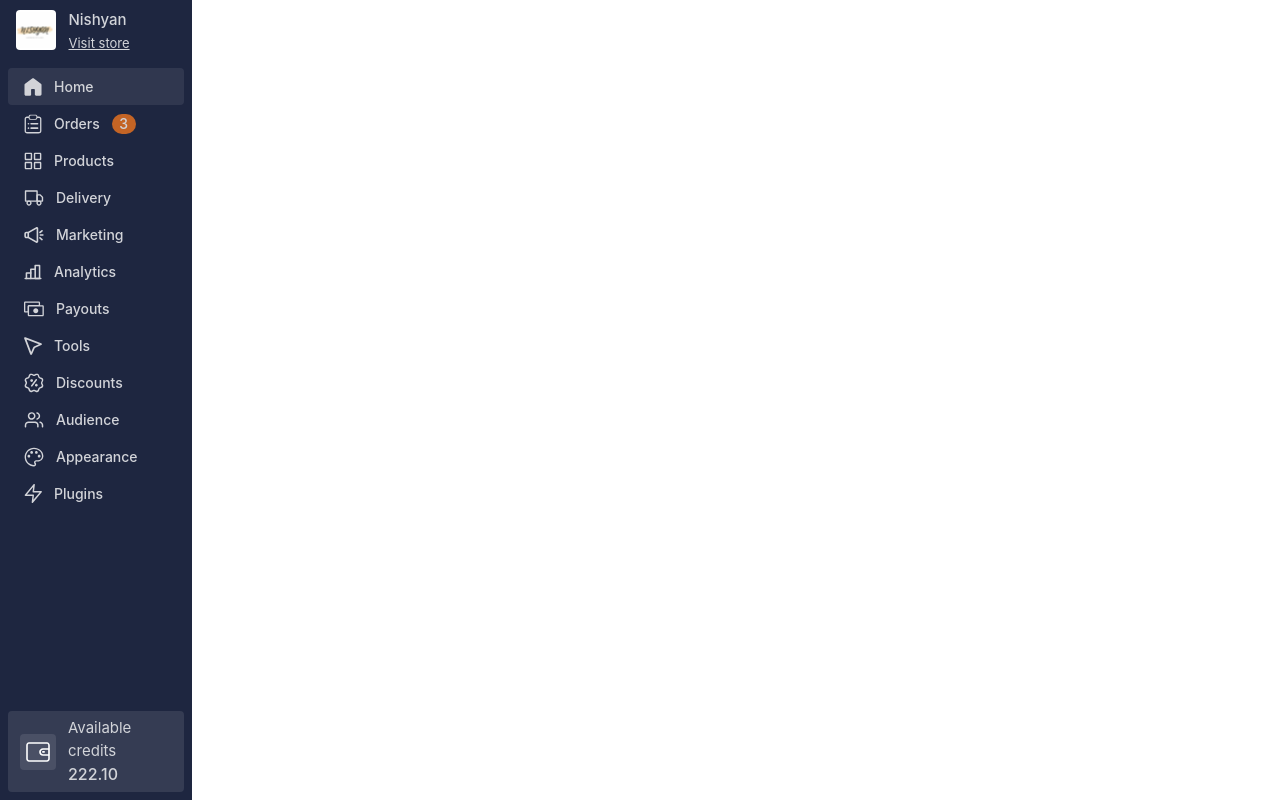
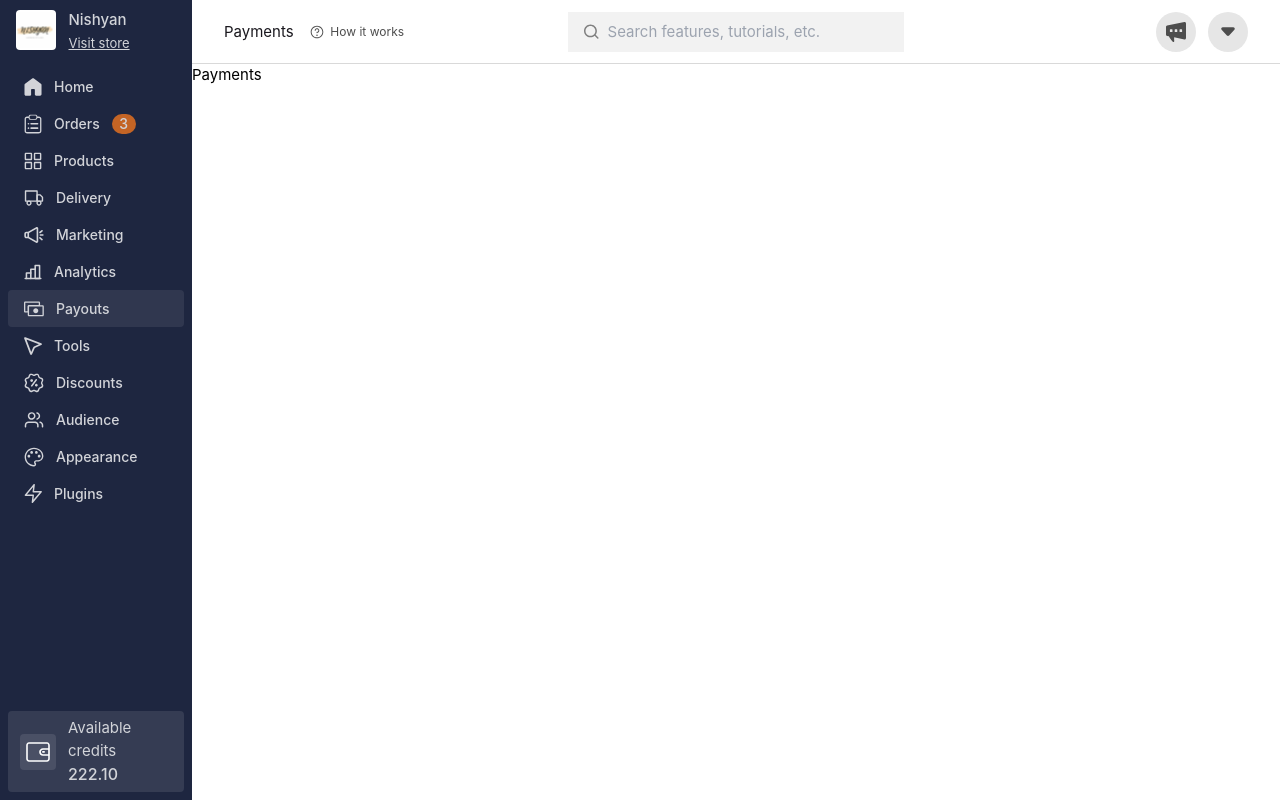
Before and after one commit to SujithThirumalaisamy/dukaan-intern, a React (Vite) app in the folder frontend/: page / in a window 1280 px wide. Built offline with nearby package versions, Linux system fonts and the light colour scheme.

Commit message:
Added Top Bar

```diff
--- a/frontend/src/App.css
+++ b/frontend/src/App.css
@@ -1,5 +1,12 @@
-.sidebar{
-  background-color:#1e2640 ;
+.layout {
+  display: flex;
+}
+.right {
+}
+.left {
+}
+.sidebar {
+  background-color: #1e2640;
   width: 15vw;
   height: 100vh;
   padding: 8px;
@@ -8,7 +15,7 @@
   flex-direction: column;
   justify-content: space-between;
 }
-.sidebar-header{
+.sidebar-header {
   width: 100%;
   padding: 1px 8px;
   display: flex;
@@ -17,38 +24,38 @@
   gap: 12px;
   margin-bottom: 16px;
 }
-.sh-logo{
+.sh-logo {
   width: 40px;
   height: 40px;
   background-color: #fff;
   border-radius: 4px;
-  margin-right:0.5px;
+  margin-right: 0.5px;
 }
-.sh-store{
+.sh-store {
   height: 42px;
   margin: 0;
   padding: 0;
   display: flex;
   flex-direction: column;
-  justify-content:space-between ;
+  justify-content: space-between;
 }
-.sh-store-name{
+.sh-store-name {
   width: 170px;
   font-size: 15px;
   font-weight: 500;
   line-height: 22px;
 }
-.sh-store-link{
+.sh-store-link {
   width: 170px;
   font-size: 13px;
   line-height: 15px;
   text-decoration: underline;
 }
-.nav-items{
+.nav-items {
   height: 85vh;
   overflow: hidden;
 }
-.nav-item{
+.nav-item {
   padding: 8px 16px;
   display: flex;
   align-items: center;
@@ -56,46 +63,47 @@
   opacity: 0.8;
   gap: 12px;
   font-size: 14px;
-  font-weight:500 ;
+  font-weight: 500;
   cursor: pointer;
   border-radius: 4px;
   transition: background-color 0.1s linear;
 }
-.nav-item.selected{
-  background-color: rgba(255,255,255,0.1);
+.nav-item.selected {
+  background-color: rgba(255, 255, 255, 0.1);
 }
-.nav-item.selected:hover{
-  background-color: rgba(255,255,255,0.05);
+.nav-item.selected:hover {
+  background-color: rgba(255, 255, 255, 0.05);
 }
-.nav-item:hover{
-  background-color: rgba(48, 56, 79,0.5);
+.nav-item:hover {
+  background-color: rgba(48, 56, 79, 0.5);
 }
-.nav-item,.ni-text{
+.nav-item,
+.ni-text {
   display: flex;
 }
-.noti-circle{
+.noti-circle {
   width: 24px;
   height: 20px;
-  background-color: #EE741F;
+  background-color: #ee741f;
   display: flex;
   align-items: center;
   justify-content: center;
   border-radius: 10px;
 }
-.nav-item-children{
+.nav-item-children {
   font-size: 13px;
   line-height: 16px;
-  font-weight:500 ;
+  font-weight: 500;
 }
-.nav-item-child{
+.nav-item-child {
   margin: 4px 0px 4px 48px;
   cursor: pointer;
   opacity: 0.8;
 }
-.nav-item-child.selected{
+.nav-item-child.selected {
   opacity: 1;
 }
-.nav-bottom{
+.nav-bottom {
   width: 100%;
   background-color: rgba(53, 60, 83);
   display: flex;
@@ -103,7 +111,7 @@
   padding: 6px 12px;
   border-radius: 4px;
 }
-.nb-icon{
+.nb-icon {
   width: 36px;
   height: 36px;
   padding: 8.2px 6.2px;
@@ -112,15 +120,83 @@
   border-radius: 4px;
   margin-right: 12px;
 }
-.nb-text{
+.nb-text {
   display: flex;
   flex-direction: column;
 }
-.nb-text.credits-header{
+.nb-text.credits-header {
   font-size: 13px;
   opacity: 0.8;
 }
-.nb-text .credits{
+.nb-text .credits {
   font-size: 16px;
   font-weight: 500;
 }
+.top-bar {
+  display: flex;
+  width: 85vw;
+  align-items: center;
+  gap: 16px;
+  height: 64px;
+  padding: 12px 32px;
+  border-bottom: 1px solid #D9D9D9;
+}
+.tb-icon-wrapper {
+  background: #e6e6e6;
+  width: 40px;
+  height: 40px;
+  border-radius: 50%;
+  display: flex;
+  align-items: center;
+  justify-content: center;
+}
+.tb-left {
+  display: flex;
+  width: 420px;
+  gap: 16px;
+}
+.tb-center {
+  width: 420px;
+  display: flex;
+  background-color: #f2f2f2;
+  align-items: center;
+  justify-content: center;
+  padding: 9px 16px;
+  border-radius: px;
+}
+.search-box {
+  background-color: #f2f2f2;
+  border: 0;
+  outline: 0;
+  width: 100%;
+  padding-left: 8px;
+  font-size: 15px;
+  line-height: 22px;
+}
+.search-box:active{
+  outline: 0;
+  border: 0;
+}
+.tb-right {
+  display: flex;
+  width: 420px;
+  align-items: center;
+  justify-content: flex-end;
+  gap:12px
+}
+.page-title {
+  font-size: 15px;
+  font-weight: 400;
+  line-height: 22px;
+  color: #1a181e;
+}
+.page-hint {
+  display: flex;
+  font-size: 12px;
+  line-height: 16px;
+  display: flex;
+  align-items: center;
+  justify-content: center;
+  gap: 6.7px;
+  color: #4d4d4d;
+}
--- a/frontend/src/App.jsx
+++ b/frontend/src/App.jsx
@@ -1,14 +1,21 @@
+import { useState } from 'react';
 import './App.css'
-import Payments from './components/Payments'
 import Sidebar from './components/Sidebar'
+import Topbar from './components/Topbar'
+import DynamicPageRenderer from './utils/DynamicPageRenderer';
 
 function App() {
-
+  const [selectedNav, setSelectedNav] = useState("Payouts");
   return (
-    <>
-      <Sidebar />
-      {/* <Payments /> */}
-    </>
+    <div className='layout'>
+      <div className="left">
+      <Sidebar selectedNav={selectedNav} setSelectedNav={setSelectedNav} />
+      </div>
+      <div className="right">
+      <Topbar title={selectedNav}/>
+      <DynamicPageRenderer pageName={selectedNav} />
+      </div>
+    </div>
   )
 }
 
--- /dev/null
+++ b/frontend/src/assets/AnnouncementIcon.jsx
@@ -0,0 +1,16 @@
+export default function AnnouncementIcon() {
+  return (
+    <svg
+      width="20"
+      height="20"
+      viewBox="0 0 20 20"
+      fill="none"
+      xmlns="http://www.w3.org/2000/svg"
+    >
+      <path
+        d="M18.4211 0.0237288L1.11579 3.38234C0.463158 3.49896 0 4.1287 0 4.85174V12.5019C0 13.225 0.463158 13.8547 1.11579 13.9713L2.88421 14.3212C3.6 15.6273 4.94737 17.8897 6.75789 19.7323C7.36842 20.362 8.37895 19.8022 8.25263 18.8693C8.08421 17.6331 8.12632 16.3037 8.18947 15.3707L18.4211 17.3766C19.2421 17.5398 20 16.8401 20 15.9072V1.49312C20 0.560174 19.2421 -0.139537 18.4211 0.0237288ZM6.46316 9.6331C6.46316 9.88966 6.27368 10.0996 6.04211 10.0996H4.31579C4.08421 10.0996 3.89474 9.88966 3.89474 9.6331V7.72056C3.89474 7.464 4.08421 7.25408 4.31579 7.25408H6.04211C6.27368 7.25408 6.46316 7.464 6.46316 7.72056V9.6331ZM11.2842 9.6331C11.2842 9.88966 11.0947 10.0996 10.8632 10.0996H9.13684C8.90526 10.0996 8.71579 9.88966 8.71579 9.6331V7.72056C8.71579 7.464 8.90526 7.25408 9.13684 7.25408H10.8632C11.0947 7.25408 11.2842 7.464 11.2842 7.72056V9.6331ZM16.1263 9.6331C16.1263 9.88966 15.9368 10.0996 15.7053 10.0996H13.9789C13.7474 10.0996 13.5579 9.88966 13.5579 9.6331V7.72056C13.5579 7.464 13.7474 7.25408 13.9789 7.25408H15.6842C15.9158 7.25408 16.1053 7.464 16.1053 7.72056V9.6331H16.1263Z"
+        fill="#4D4D4D"
+      />
+    </svg>
+  );
+}
--- /dev/null
+++ b/frontend/src/assets/DropDownTriangleIcon.jsx
@@ -0,0 +1,18 @@
+import React from "react";
+
+export default function DropDownTriangleIcon() {
+  return (
+    <svg
+      width="14"
+      height="9"
+      viewBox="0 0 14 9"
+      fill="none"
+      xmlns="http://www.w3.org/2000/svg"
+    >
+      <path
+        d="M8.11092 8.50258C7.51563 9.15871 6.48437 9.15872 5.88908 8.50258L0.615075 2.6895C-0.259446 1.72559 0.424491 0.181595 1.72599 0.181595L12.274 0.181596C13.5755 0.181596 14.2594 1.72559 13.3849 2.68949L8.11092 8.50258Z"
+        fill="#4D4D4D"
+      />
+    </svg>
+  );
+}
--- /dev/null
+++ b/frontend/src/assets/QuestionIcon.jsx
@@ -0,0 +1,32 @@
+import React from "react";
+
+export default function QuestionIcon() {
+  return (
+    <svg
+      width="14"
+      height="14"
+      viewBox="0 0 14 14"
+      fill="none"
+      xmlns="http://www.w3.org/2000/svg"
+    >
+      <path
+        fillRule="evenodd"
+        clipRule="evenodd"
+        d="M7.77783 10.1808C7.77783 10.6103 7.42968 10.9584 7.00022 10.9584C6.57076 10.9584 6.22261 10.6103 6.22261 10.1808C6.22261 9.75137 6.57076 9.40322 7.00022 9.40322C7.42968 9.40322 7.77783 9.75137 7.77783 10.1808Z"
+        fill="#4D4D4D"
+      />
+      <path
+        fillRule="evenodd"
+        clipRule="evenodd"
+        d="M6.12724 3.40771C6.54406 3.23506 7.00271 3.18988 7.4452 3.2779C7.88769 3.36592 8.29414 3.58317 8.61315 3.90219C8.93217 4.2212 9.14942 4.62765 9.23744 5.07014C9.32546 5.51263 9.28028 5.97128 9.10763 6.3881C8.93498 6.80491 8.64261 7.16117 8.26749 7.41182C8.02339 7.57492 7.75139 7.68854 7.46685 7.74801V7.84799C7.46685 8.10573 7.25791 8.31466 7.00018 8.31466C6.74245 8.31466 6.53351 8.10573 6.53351 7.84799V7.32959C6.53351 7.20582 6.58268 7.08712 6.6702 6.9996C6.75771 6.91209 6.87641 6.86292 7.00018 6.86292C7.26674 6.86292 7.52732 6.78388 7.74895 6.63578C7.97059 6.48769 8.14334 6.2772 8.24535 6.03093C8.34735 5.78466 8.37404 5.51367 8.32204 5.25223C8.27004 4.99079 8.14168 4.75064 7.95319 4.56215C7.7647 4.37366 7.52455 4.2453 7.26311 4.1933C7.00167 4.14129 6.73068 4.16799 6.48441 4.26999C6.23814 4.372 6.02765 4.54475 5.87956 4.76639C5.73146 4.98802 5.65242 5.2486 5.65242 5.51516C5.65242 5.77289 5.44349 5.98183 5.18575 5.98183C4.92802 5.98183 4.71909 5.77289 4.71909 5.51516C4.71909 5.064 4.85287 4.62298 5.10352 4.24785C5.35417 3.87273 5.71043 3.58036 6.12724 3.40771Z"
+        fill="#4D4D4D"
+      />
+      <path
+        fillRule="evenodd"
+        clipRule="evenodd"
+        d="M7.0002 1.63353C4.03627 1.63353 1.63353 4.03627 1.63353 7.0002C1.63353 9.96412 4.03627 12.3669 7.0002 12.3669C9.96412 12.3669 12.3669 9.96412 12.3669 7.0002C12.3669 4.03627 9.96412 1.63353 7.0002 1.63353ZM0.700195 7.0002C0.700195 3.5208 3.5208 0.700195 7.0002 0.700195C10.4796 0.700195 13.3002 3.5208 13.3002 7.0002C13.3002 10.4796 10.4796 13.3002 7.0002 13.3002C3.5208 13.3002 0.700195 10.4796 0.700195 7.0002Z"
+        fill="#4D4D4D"
+      />
+    </svg>
+  );
+}
--- /dev/null
+++ b/frontend/src/assets/SearchIcon.jsx
@@ -0,0 +1,16 @@
+export default function SearchIcon() {
+  return (
+    <svg
+      width="16"
+      height="16"
+      viewBox="0 0 16 16"
+      fill="none"
+      xmlns="http://www.w3.org/2000/svg"
+    >
+      <path
+        d="M6.8 12.0301C3.9328 12.0301 1.6 9.69143 1.6 6.81704C1.6 3.94266 3.9328 1.60401 6.8 1.60401C9.6672 1.60401 12 3.94266 12 6.81704C12 9.69143 9.6672 12.0301 6.8 12.0301ZM12.2792 10.8375C13.1056 9.70827 13.6 8.3216 13.6 6.81704C13.6 3.05805 10.5496 0 6.8 0C3.0504 0 0 3.05805 0 6.81704C0 10.576 3.0504 13.6341 6.8 13.6341C8.4728 13.6341 10.0048 13.0222 11.1896 12.0132L14.0032 14.8339C14.1592 14.9903 14.364 15.0689 14.5688 15.0689C14.7736 15.0689 14.9784 14.9903 15.1344 14.8339C15.4472 14.5203 15.4472 14.0134 15.1344 13.6999L12.2792 10.8375Z"
+        fill="#808080"
+      />
+    </svg>
+  );
+}
--- a/frontend/src/components/Sidebar.jsx
+++ b/frontend/src/components/Sidebar.jsx
@@ -1,10 +1,7 @@
 import React, { useState } from "react";
-import { FontAwesomeIcon } from "@fortawesome/react-fontawesome";
-import { faAngleDown } from "@fortawesome/free-solid-svg-icons";
 import NavItem from "./NavItem";
 import DynamicIconRenderer from "../utils/DynamicIconRenderer";
-import NishyanIcon from "../assets/NishyanIcon";
-export default function Sidebar() {
+export default function Sidebar({selectedNav, setSelectedNav}) {
   const NavItems = [
     {
       item: "Home",
@@ -125,7 +122,6 @@
       children: [],
     },
   ];
-  const [selectedNav, setSelectedNav] = useState("Home");
   return (
     <div className="sidebar">
       <div className="sidebar-header">
--- /dev/null
+++ b/frontend/src/components/Topbar.jsx
@@ -0,0 +1,32 @@
+import React from "react";
+import DynamicIconRenderer from "../utils/DynamicIconRenderer";
+
+export default function Topbar() {
+  return (
+    <div className="top-bar">
+      <div className="tb-left">
+        <div className="page-title">Payments</div>
+        <div className="page-hint">
+          <DynamicIconRenderer itemName="Question" />
+          How it works
+        </div>
+      </div>
+      <div className="tb-center">
+        <DynamicIconRenderer itemName="Search" />
+        <input
+          type="text"
+          className="feature-search search-box"
+          placeholder="Search features, tutorials, etc."
+        />
+      </div>
+      <div className="tb-right">
+        <div className="tb-announcement tb-icon-wrapper">
+          <DynamicIconRenderer itemName="Announcement" />
+        </div>
+        <div className="tb-dropdown tb-icon-wrapper">
+          <DynamicIconRenderer itemName="DropDownTriangle" />
+        </div>
+      </div>
+    </div>
+  );
+}
--- /dev/null
+++ b/frontend/src/utils/DynamicPageRenderer.jsx
@@ -0,0 +1,11 @@
+import pageMap from "./pageMap";
+
+const DynamicPageRenderer = ({pageName}) => {
+  if (pageMap[pageName]) {
+    const PageComponent = pageMap[pageName];
+    return <PageComponent />;
+  } else {
+    return <div>Page not found</div>;
+  }
+};
+export default DynamicPageRenderer;
--- /dev/null
+++ b/frontend/src/utils/pageMap.js
@@ -0,0 +1,6 @@
+import Payouts from "../pages/Payouts";
+const pageMap = {
+    Payouts:Payouts
+};
+
+export default pageMap;
```
Also changed, not shown: frontend/src/utils/iconMap.js (+9 -1 lines), frontend/src/pages/Payouts.jsx (renamed from frontend/src/components/Payments.jsx).
